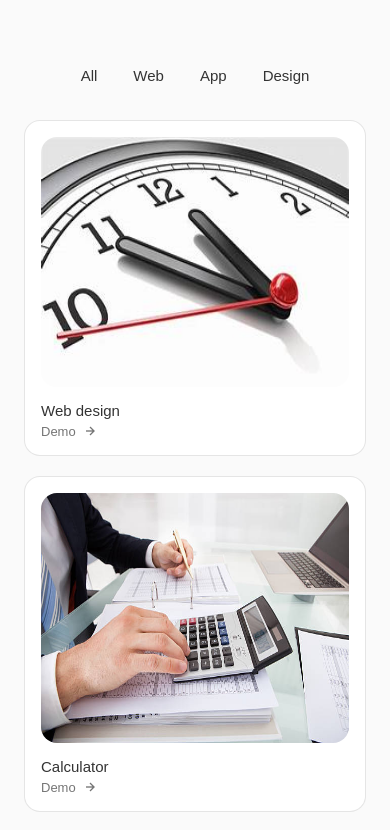
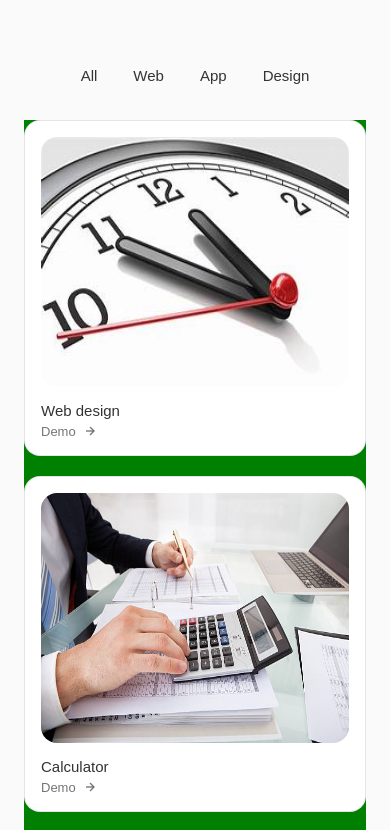
Before and after one commit to adnan2188/my_portfolio, a React (Vite) app: page / in a window 390 px wide. Shown: the part 3520-4350 px from the top of the page. Built offline with nearby package versions, Linux system fonts and the light colour scheme.

Commit message:
card stles

```diff
--- a/src/components/work/Work.css
+++ b/src/components/work/Work.css
@@ -77,6 +77,7 @@
 @media screen and (max-width:992px) {
     .work_container {
         grid-template-columns: repeat(2, max-content);
+        background-color: red;
     }
 
     .work_img {
@@ -107,6 +108,7 @@
 @media screen and (max-width:576px) {
     .work_container {
         grid-template-columns: max-content;
+        background-color: green;
     }
 
     .work_container {
@@ -121,6 +123,10 @@
 
 /* FOR SMALL DEVICES */
 @media screen and (max-width:350px) {
+    .work_container {
+        background-color: blue;
+    }
+
     .work_item {
         font-size: var(--small-font-size);
     }
```
